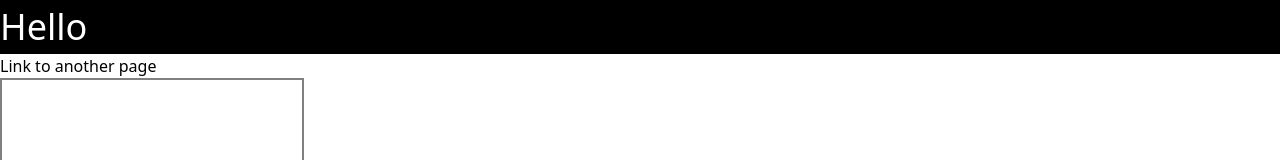
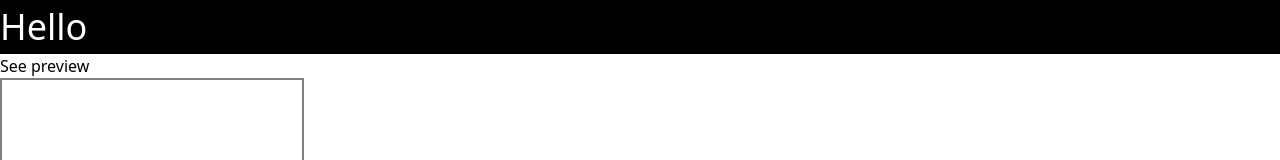
Before and after one commit to emilyseibert/graffiti, a React (Vite) app: page / in a window 1280 px wide. Shown: the top 160 px of the page. Built offline with nearby package versions, Linux system fonts and the light colour scheme.

Commit message:
send preview - bug on line breaks

```diff
--- a/src/components/App.js
+++ b/src/components/App.js
@@ -1,13 +1,27 @@
 import React, { useMemo } from "react";
+import { useSelector } from "react-redux";
 
 import Canvas from "./Canvas";
 
 const App = () => {
+  const channel = useMemo(() => new BroadcastChannel("graffiti"), []);
+  const drawPath = useSelector((state) => state.draw);
+
+  const onClick = (e) => {
+    e.preventDefault();
+    // open a new window for /preview
+    const newWindow = window.open(`${window.location.origin}/preview.html`);
+    newWindow.addEventListener("load", () => {
+      // send store of draw
+      channel.postMessage(drawPath);
+    });
+  };
+
   return (
     <>
       <h1 className="text-4xl text-white bg-black">Hello</h1>
-      <a href="./preview.html" target="_blank">
-        Link to another page
+      <a href="./preview.html" onClick={onClick}>
+        See preview
       </a>
       <Canvas />
     </>
--- a/src/preview.js
+++ b/src/preview.js
@@ -6,17 +6,24 @@ const canvas = document.querySelector("#canvas");
 const ctx = canvas.getContext("2d");
 
 const draw = (channelCoords) => {
+  if (!channelCoords.x) {
+    coord.x = null;
+    coord.y = null;
+    return;
+  }
+
   // original logic from: https://www.geeksforgeeks.org/how-to-draw-with-mouse-in-html-5-canvas/
   ctx.beginPath();
-
   ctx.lineWidth = 5;
   ctx.lineCap = "round";
   ctx.strokeStyle = "green";
 
-  // if null, then line break. use same coords for both before & after of stroke.
+  // if previous coord.x is null, then we've registered line break.
+  // use same coords for both before & after of stroke to begin a new line
   if (coord.x) {
     ctx.moveTo(coord.x, coord.y);
   } else {
+    console.log("line break!", channelCoords);
     ctx.moveTo(channelCoords.x, channelCoords.y);
   }
 
@@ -30,9 +37,8 @@ const draw = (channelCoords) => {
 
 channel.addEventListener("message", (event) => {
   // if data at x coord is null, then mouseup has fired. reset coords.
-  if (!event.data.x) {
-    coord.x = null;
-    coord.y = null;
+  if (Array.isArray(event.data)) {
+    event.data.forEach((pos) => draw(pos));
   } else {
     draw(event.data);
   }
```
